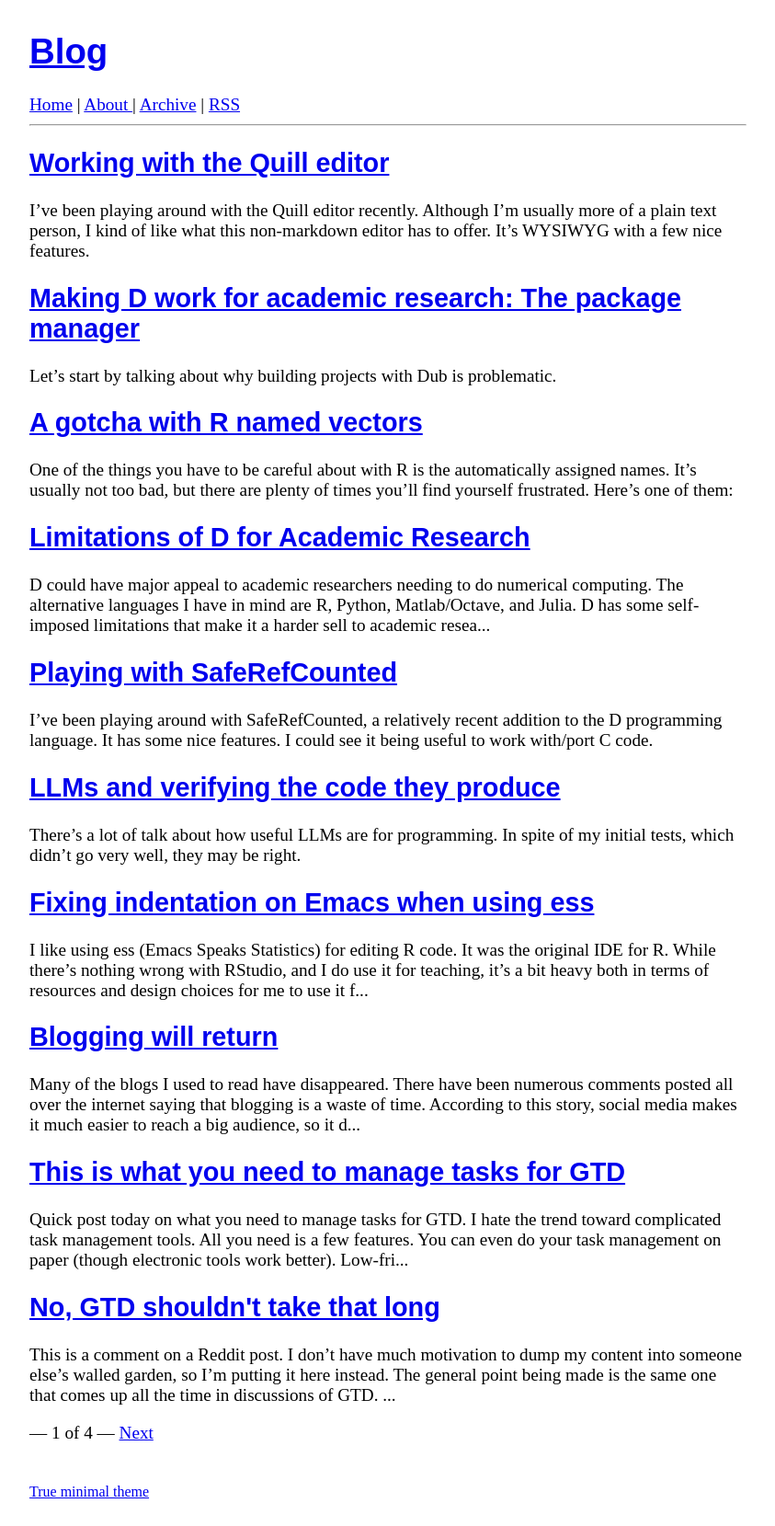
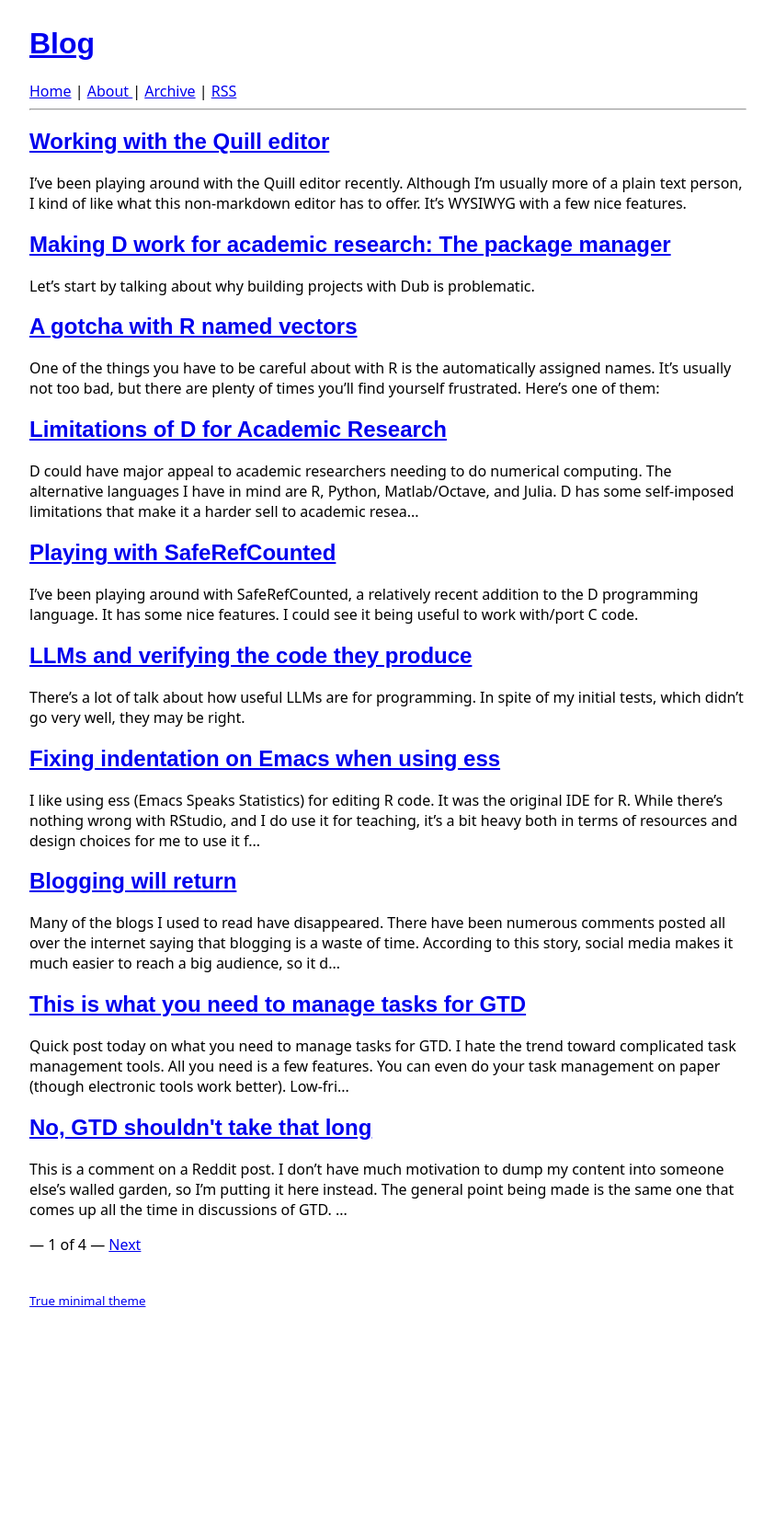
Before and after one commit to bachmeil/the-blog, a Jekyll site: the page built from index.html, in a window 1280 px wide. Shown: the whole page at 92% size, without its empty margins (218-1061 px from the left). Built offline with Jekyll 4.4.1, drawn with Linux system fonts in a browser that asks for light colours; the list of posts is cut into pages by our own code; after the commit the page ends 1448 px from its top, so only the background shows below that.

Commit message:
Update default.html

```diff
--- a/_layouts/default.html
+++ b/_layouts/default.html
@@ -16,7 +16,7 @@
             max-width: 780px;
             margin: auto;
             padding: 8px;
-            font-size: 1.2em;
+            font-family: sans;
         }
 
         pre {
```
